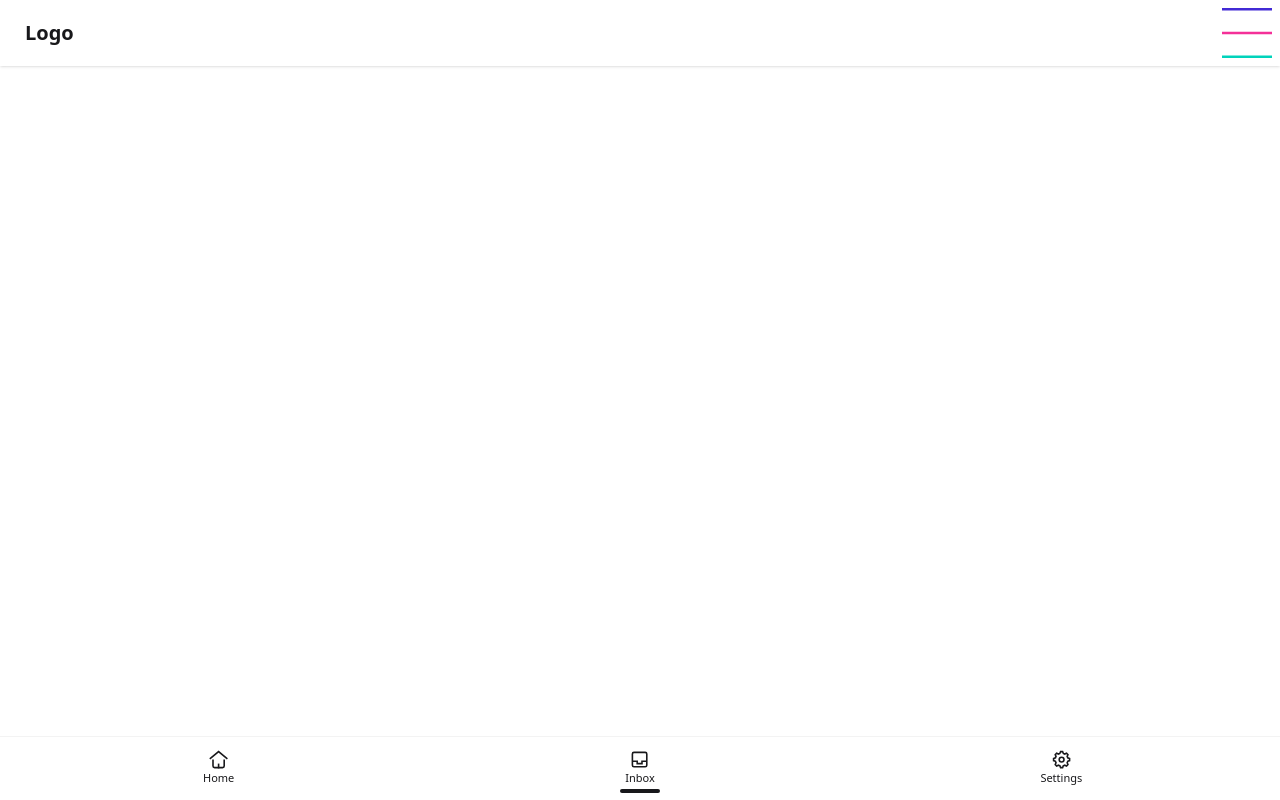
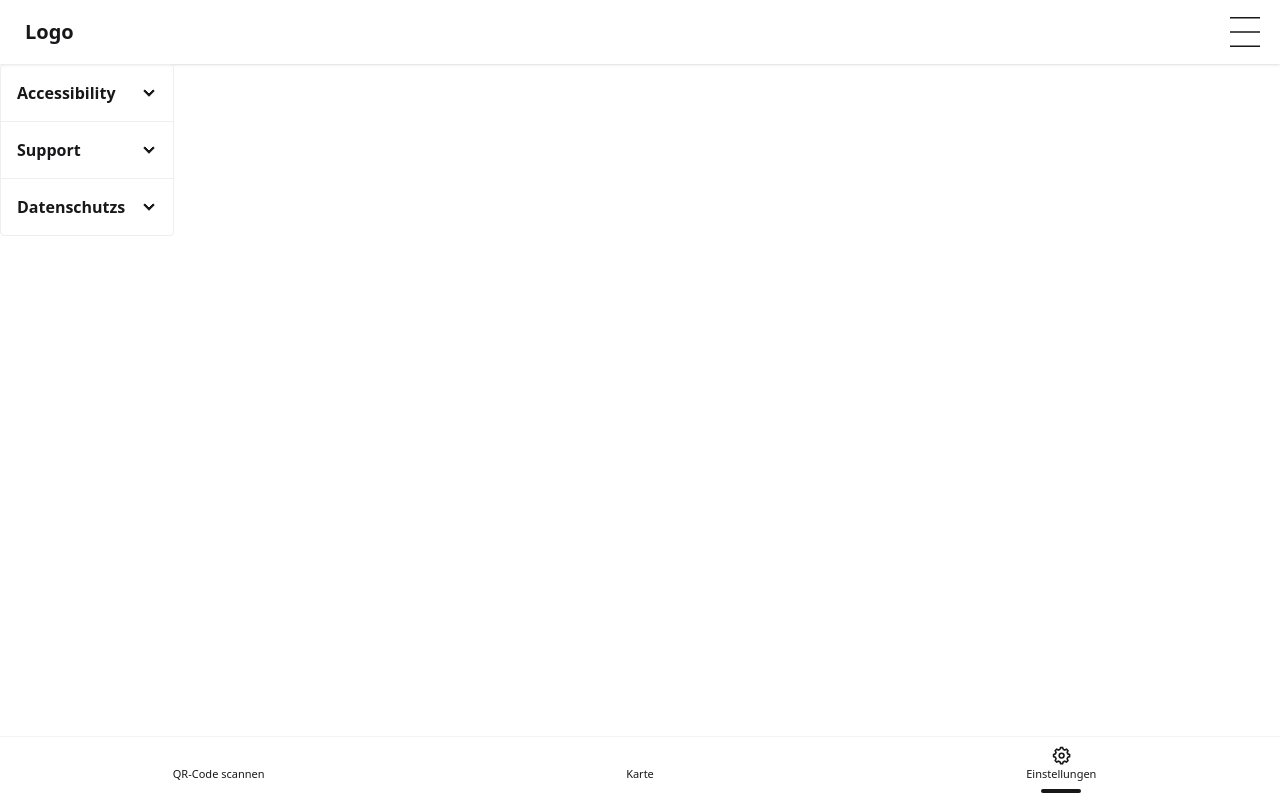
Before and after one commit to DavidHafner/M322-Documentation, a Nuxt app in the folder prototype/: page /settings in a window 1280 px wide. Built offline with nearby package versions, Linux system fonts and the light colour scheme.

Commit message:
worked on prototype
Signed-off-by: David Hafner <david.hafner@tingo.ch>

```diff
--- a/prototype/components/Dock.vue
+++ b/prototype/components/Dock.vue
@@ -1,76 +1,108 @@
 <template>
 	<div class="dock absolute bottom-0 left-0 right-0">
-		<button>
+		<button
+			@click="pageStore.goToPage({ path: '/qr', name: 'QR-Code scannen' })"
+			class="pb-2"
+			:class="{ 'dock-active': route.path === '/qr' }"
+		>
+			<!-- Uploaded to: SVG Repo, www.svgrepo.com, Generator: SVG Repo Mixer Tools -->
 			<svg
 				class="size-[1.2em]"
+				viewBox="0 0 24 24"
+				fill="none"
 				xmlns="http://www.w3.org/2000/svg"
+			>
+				<path
+					d="M20 18V20H18M20 14H19L17 16M16 18H14V20M4 4H10V10H4V4ZM14 4H20V10H14V4ZM4 14H10V20H4V14ZM14 14V15H15V14H14Z"
+					class="stroke-white stroke-1"
+					stroke-linecap="round"
+					stroke-linejoin="round"
+					stroke-width="2"
+				/>
+				<path
+					d="M17 7H17.001"
+					class="stroke-white stroke-1"
+					stroke-linecap="round"
+					stroke-linejoin="round"
+					stroke-width="2"
+				/>
+				<path
+					d="M7 7H7.001"
+					class="stroke-white stroke-1"
+					stroke-linecap="round"
+					stroke-linejoin="round"
+					stroke-width="2"
+				/>
+				<path
+					d="M7 17H7.001"
+					class="stroke-white stroke-1"
+					stroke-linecap="round"
+					stroke-linejoin="round"
+					stroke-width="2"
+				/>
+			</svg>
+			<span class="dock-label">QR-Code scannen</span>
+		</button>
+
+		<button
+			@click="pageStore.goToPage({ path: '/', name: 'home' })"
+			class="pb-2"
+			:class="{ 'dock-active': route.path === '/' }"
+		>
+			<svg
+				class="size-[1.2em]"
 				viewBox="0 0 24 24"
+				version="1.1"
+				xmlns="http://www.w3.org/2000/svg"
+				xmlns:xlink="http://www.w3.org/1999/xlink"
 			>
-				<g fill="currentColor" stroke-linejoin="miter" stroke-linecap="butt">
-					<polyline
-						points="1 11 12 2 23 11"
-						fill="none"
-						stroke="currentColor"
-						stroke-miterlimit="10"
-						stroke-width="2"
-					></polyline>
-					<path
-						d="m5,13v7c0,1.105.895,2,2,2h10c1.105,0,2-.895,2-2v-7"
-						fill="none"
-						stroke="currentColor"
-						stroke-linecap="square"
-						stroke-miterlimit="10"
-						stroke-width="2"
-					></path>
-					<line
-						x1="12"
-						y1="22"
-						x2="12"
-						y2="18"
-						fill="none"
-						stroke="currentColor"
-						stroke-linecap="square"
-						stroke-miterlimit="10"
-						stroke-width="2"
-					></line>
+				<title>Map-Pin</title>
+
+				<g
+					id="Page-1"
+					stroke="none"
+					stroke-width="1"
+					fill="none"
+					fill-rule="evenodd"
+				>
+					<g id="Map-Pin">
+						<rect
+							id="Rectangle"
+							fill-rule="nonzero"
+							x="0"
+							y="0"
+							width="24"
+							height="24"
+						></rect>
+
+						<path
+							d="M19,9.8 C19,13.7585 13.6628,18.581 12.3092,19.7405 C12.1299,19.894 11.8701,19.894 11.6908,19.7405 C10.3372,18.581 5,13.7585 5,9.8 C5,6.04446 8.13401,3 12,3 C15.866,3 19,6.04446 19,9.8 Z"
+							id="Path"
+							class="stroke-white stroke-1"
+							stroke-width="2"
+							stroke-linecap="round"
+						></path>
+
+						<circle
+							id="Oval"
+							class="stroke-white stroke-1"
+							stroke-width="2"
+							stroke-linecap="round"
+							cx="12"
+							cy="10"
+							r="2"
+						></circle>
+					</g>
 				</g>
 			</svg>
-			<span class="dock-label">Home</span>
+			<span class="dock-label">Karte</span>
 		</button>
 
-		<button class="dock-active">
-			<svg
-				class="size-[1.2em]"
-				xmlns="http://www.w3.org/2000/svg"
-				viewBox="0 0 24 24"
-			>
-				<g fill="currentColor" stroke-linejoin="miter" stroke-linecap="butt">
-					<polyline
-						points="3 14 9 14 9 17 15 17 15 14 21 14"
-						fill="none"
-						stroke="currentColor"
-						stroke-miterlimit="10"
-						stroke-width="2"
-					></polyline>
-					<rect
-						x="3"
-						y="3"
-						width="18"
-						height="18"
-						rx="2"
-						ry="2"
-						fill="none"
-						stroke="currentColor"
-						stroke-linecap="square"
-						stroke-miterlimit="10"
-						stroke-width="2"
-					></rect>
-				</g>
-			</svg>
-			<span class="dock-label">Inbox</span>
-		</button>
-
-		<button>
+		<button
+			@click="pageStore.goToPage({ path: '/settings', name: 'Einstellungen' })"
+			class="pb-2"
+			:class="{ 'dock-active': route.path === '/settings' }"
+		>
 			<svg
 				class="size-[1.2em]"
 				xmlns="http://www.w3.org/2000/svg"
@@ -97,11 +129,14 @@
 					></path>
 				</g>
 			</svg>
-			<span class="dock-label">Settings</span>
+			<span class="dock-label">Einstellungen</span>
 		</button>
 	</div>
 </template>
 
-<script lang="ts" setup></script>
+<script lang="ts" setup>
+const pageStore = usePageStore();
+const route = useRoute();
+</script>
 
 <style></style>
--- a/prototype/components/Menu.vue
+++ b/prototype/components/Menu.vue
@@ -1,8 +1,33 @@
 <template>
 	<div
-		class="transition-all origin-top bg-primary/50 z-40 w-screen h-screen absolute top-0 left-0 duration-500 flex justify-center items-center"
+		class="transition-all origin-top bg-base-100/50 backdrop-blur-xs z-40 w-screen h-screen absolute top-0 left-0 duration-500 flex flex-col items-center pt-20"
 		:class="{ 'scale-y-0': props.menuOpen }"
 	>
+		<div class="join">
+			<div>
+				<label class="input join-item border-none">
+					<svg
+						class="h-[1em] opacity-50"
+						xmlns="http://www.w3.org/2000/svg"
+						viewBox="0 0 24 24"
+					>
+						<g
+							stroke-linejoin="round"
+							stroke-linecap="round"
+							stroke-width="2.5"
+							fill="none"
+							stroke="currentColor"
+						>
+							<circle cx="11" cy="11" r="8"></circle>
+							<path d="m21 21-4.3-4.3"></path>
+						</g>
+					</svg>
+					<input type="text" placeholder="Suche" required />
+				</label>
+			</div>
+			<button class="btn btn-neutral join-item">Suchen</button>
+		</div>
+		<div class="flex flex-col justify-center items-center grow">
 			<ul class="menu justify-center items-center">
 				<li v-for="page of pageStore.pages">
 					<NuxtLink
@@ -21,6 +46,7 @@
 				</li> -->
 			</ul>
 		</div>
+	</div>
 </template>
 
 <script lang="ts" setup>
--- a/prototype/components/MenuIcon.vue
+++ b/prototype/components/MenuIcon.vue
@@ -2,16 +2,17 @@
 	<button @click="toggleMenu">
 		<svg
 			view-box="0 0 100 100"
-			height="50"
-			width="50"
+			height="30"
+			width="30"
 			xmlns="http://www.w3.org/2000/svg"
+			class="mr-3"
 		>
 			<rect
 				x="0"
 				y="0"
 				width="100%"
 				height="5%"
-				class="fill-primary stroke-none transition-all duration-500 origin-center"
+				class="fill-base-content stroke-none transition-all duration-500 origin-center"
 				ref="rect1"
 			/>
 			<rect
@@ -19,7 +20,7 @@
 				y="47.5%"
 				width="100%"
 				height="5%"
-				class="fill-secondary stroke-none transition-all duration-500 origin-center"
+				class="fill-base-content stroke-none transition-all duration-500 origin-center"
 				ref="rect2"
 			/>
 			<rect
@@ -27,7 +28,7 @@
 				y="95%"
 				width="100%"
 				height="5%"
-				class="fill-accent stroke-none transition-all duration-500 origin-center"
+				class="fill-base-content stroke-none transition-all duration-500 origin-center"
 				ref="rect3"
 			/>
 		</svg>
--- a/prototype/layouts/default.vue
+++ b/prototype/layouts/default.vue
@@ -1,5 +1,5 @@
 <template>
-	<div>
+	<div class="h-screen w-screen overflow-hidden">
 		<NavBar v-model:menu-open="menuOpen" />
 		<Menu :menu-open="menuOpen" />
 		<slot />
--- /dev/null
+++ b/prototype/pages/content.vue
@@ -0,0 +1,13 @@
+<template>
+  <div>
+
+  </div>
+</template>
+
+<script lang="ts" setup>
+
+</script>
+
+<style>
+
+</style>
--- /dev/null
+++ b/prototype/pages/impressum.vue
@@ -0,0 +1,13 @@
+<template>
+  <div>
+
+  </div>
+</template>
+
+<script lang="ts" setup>
+
+</script>
+
+<style>
+
+</style>
--- a/prototype/pages/index.vue
+++ b/prototype/pages/index.vue
@@ -1,5 +1,11 @@
 <template>
-	<div>test</div>
+	<iframe
+		src="https://www.google.com/maps/embed?pb=!1m18!1m12!1m3!1d87758.3488282039!2d8.34874882228855!3d46.57837236864863!2m3!1f0!2f0!3f0!3m2!1i1024!2i768!4f13.1!3m3!1m2!1s0x4785716e2eb0c929%3A0x3859969bbe38a35d!2sDampfbahn%20Furka%20Bergstrecke!5e0!3m2!1sen!2sch!4v1750337739207!5m2!1sen!2sch"
+		style="border: 0"
+		class="w-full h-full"
+		loading="lazy"
+		referrerpolicy="no-referrer-when-downgrade"
+	></iframe>
 </template>
 
 <script lang="ts" setup>
--- /dev/null
+++ b/prototype/pages/qr.vue
@@ -0,0 +1,7 @@
+<template>
+	<div>QR</div>
+</template>
+
+<script lang="ts" setup></script>
+
+<style></style>
--- /dev/null
+++ b/prototype/pages/settings.vue
@@ -0,0 +1,31 @@
+<template>
+	<div class="join join-vertical bg-base-100">
+		<div class="collapse collapse-arrow join-item border-base-300 border">
+			<input type="radio" name="my-accordion-4" />
+			<div class="collapse-title font-semibold">Accessibility</div>
+			<div class="collapse-content text-sm">
+				Click the "Sign Up" button in the top right corner and follow the
+				registration process.
+			</div>
+		</div>
+		<div class="collapse collapse-arrow join-item border-base-300 border">
+			<input type="radio" name="my-accordion-4" />
+			<div class="collapse-title font-semibold">Support</div>
+			<div class="collapse-content text-sm">
+				Click on "Forgot Password" on the login page and follow the instructions
+				sent to your email.
+			</div>
+		</div>
+		<div class="collapse collapse-arrow join-item border-base-300 border">
+			<input type="radio" name="my-accordion-4" />
+			<div class="collapse-title font-semibold">Datenschutzs</div>
+			<div class="collapse-content text-sm">
+				Go to "My Account" settings and select "Edit Profile" to make changes.
+			</div>
+		</div>
+	</div>
+</template>
+
+<script lang="ts" setup></script>
+
+<style></style>
--- a/prototype/public/pages.json
+++ b/prototype/public/pages.json
@@ -1,4 +1,6 @@
 [
 	{ "name": "Home", "path": "/" },
-	{ "name": "Kontakt", "path": "/contact" }
+	{ "name": "Kontakt", "path": "/contact" },
+	{ "name": "Impressum", "path": "/impressum" },
+	{ "name": "Inhalt", "path": "/content" }
 ]
```
Lines whose indentation alone changed are shown as unchanged.
